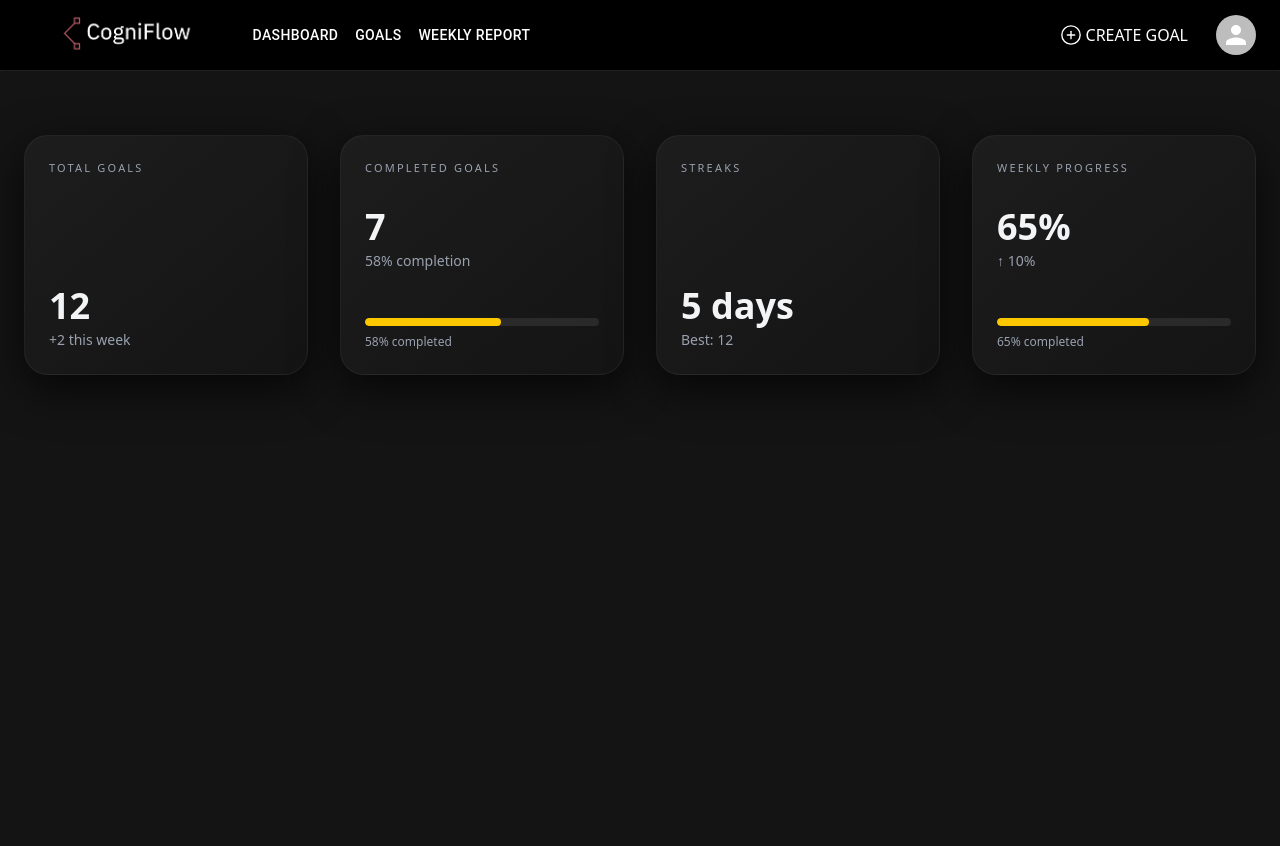
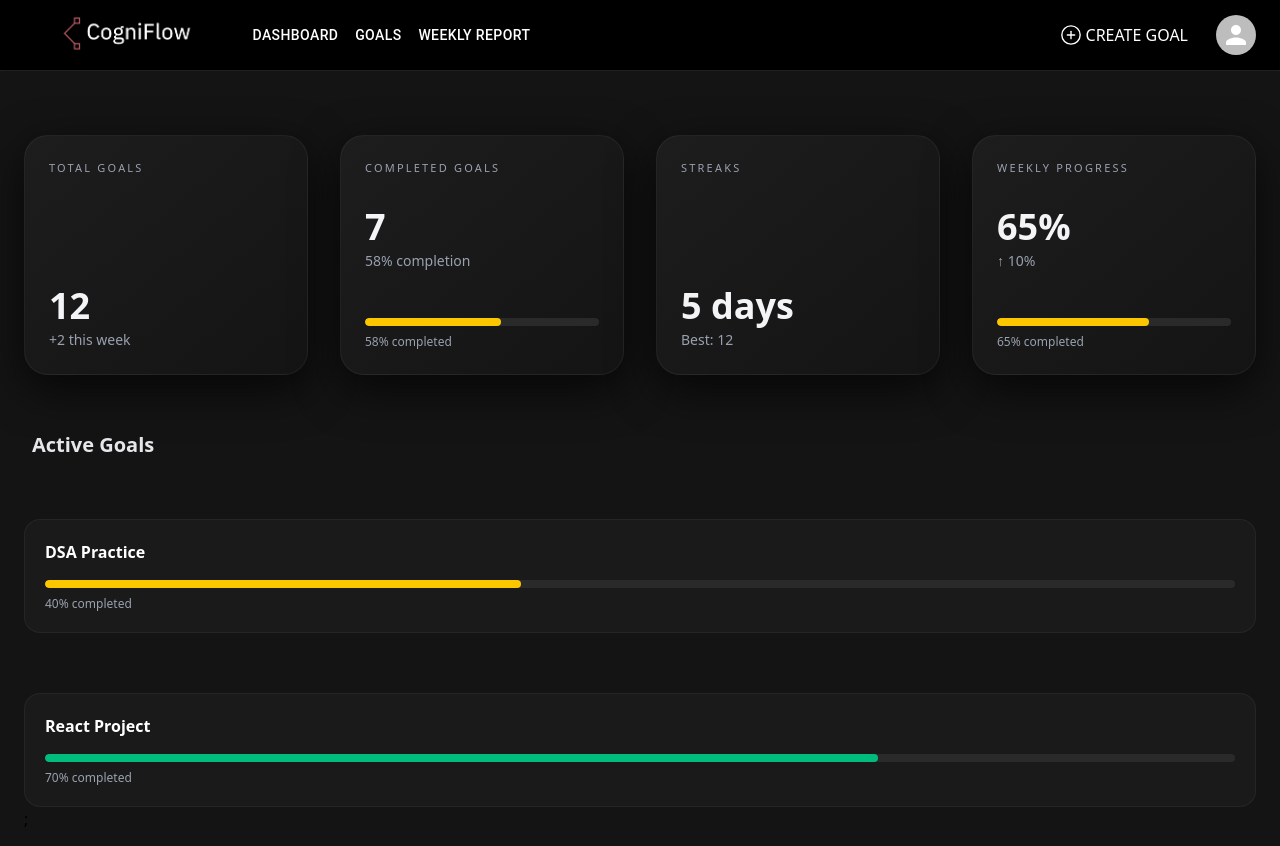
Before and after one commit to deveshh30/COGNIFLOW, a React (Vite) app in the folder client/: page / in a window 1280 px wide. Shown: the top 846 px of the page. Built offline with nearby package versions, Linux system fonts and the light colour scheme.

Commit message:
add active goals section with animated progress and status

```diff
--- a/client/src/features/dashboard/ui/ActiveGoal.jsx
+++ b/client/src/features/dashboard/ui/ActiveGoal.jsx
@@ -0,0 +1,16 @@
+import ProgressBar from "./Bar"
+
+
+const ActiveGoal = ({title, progress, value}) => {
+  return (
+    <div className=' rounded-2xl border border-white/5 bg-[#1a1a1a] p-5 mt-15'>
+      <div className="flex justify-between items-center">
+        <h3 className='text-white font-semibold'>{title}</h3>
+        <span className="text-xs text-gray-400">{value}</span>
+      </div>
+      <ProgressBar value={progress}/>
+    </div>
+  )
+}
+
+export default ActiveGoal
--- a/client/src/features/dashboard/ui/Bar.jsx
+++ b/client/src/features/dashboard/ui/Bar.jsx
@@ -14,7 +14,7 @@ const ProgressBar = ({value}) => {
   useEffect(() => {
     const timeout = setTimeout(() => {
       setWidth(value);
-    }, 300); //100 is to add delay
+    }, 300);
 
     return () => clearTimeout(timeout);
   }, [value]);
--- a/client/src/features/dashboard/ui/DashCard.jsx
+++ b/client/src/features/dashboard/ui/DashCard.jsx
@@ -1,3 +1,4 @@
+import ActiveGoal from "./ActiveGoal";
 import StatCard from "./StatCard";
 
 const stats = [
@@ -7,6 +8,11 @@ const stats = [
   { label: "Weekly Progress", value: 65, suffix: "%", meta: "↑ 10%", progress: 65 },
 ];
 
+const activeGoals = [
+  { title: "DSA Practice", progress: 40, status: "On Track" },
+  { title: "React Project", progress: 70, status: "At Risk" },
+  ]
+
 const DashCard = () => (
   <div className="min-h-screen w-full bg-[#141414] px-6 pt-16">
     <div className="max-w-7xl mx-auto">
@@ -15,6 +21,24 @@ const DashCard = () => (
           <StatCard key={i} {...stat} />
         ))}
       </div>
+
+      <h2 className="mt-14 mb-6 ml-2 text-xl font-semibold text-gray-200">
+        Active Goals
+      </h2>
+
+      {activeGoals.map((goal,index) => (
+
+      <ActiveGoal
+      key={index}
+      title={goal.title}
+      progress={goal.progress}
+      status={goal.status}
+      />
+
+      ))};
+
+
+
     </div>
   </div>
 );
--- a/client/src/features/dashboard/ui/Dashboard.jsx
+++ b/client/src/features/dashboard/ui/Dashboard.jsx
@@ -3,6 +3,9 @@ import DashHeader from './DashHeader'
 import DashCard from './DashCard'
 
 const Dashboard = () => {
+
+
+
   return (
     <div>
         <DashHeader/>
```
